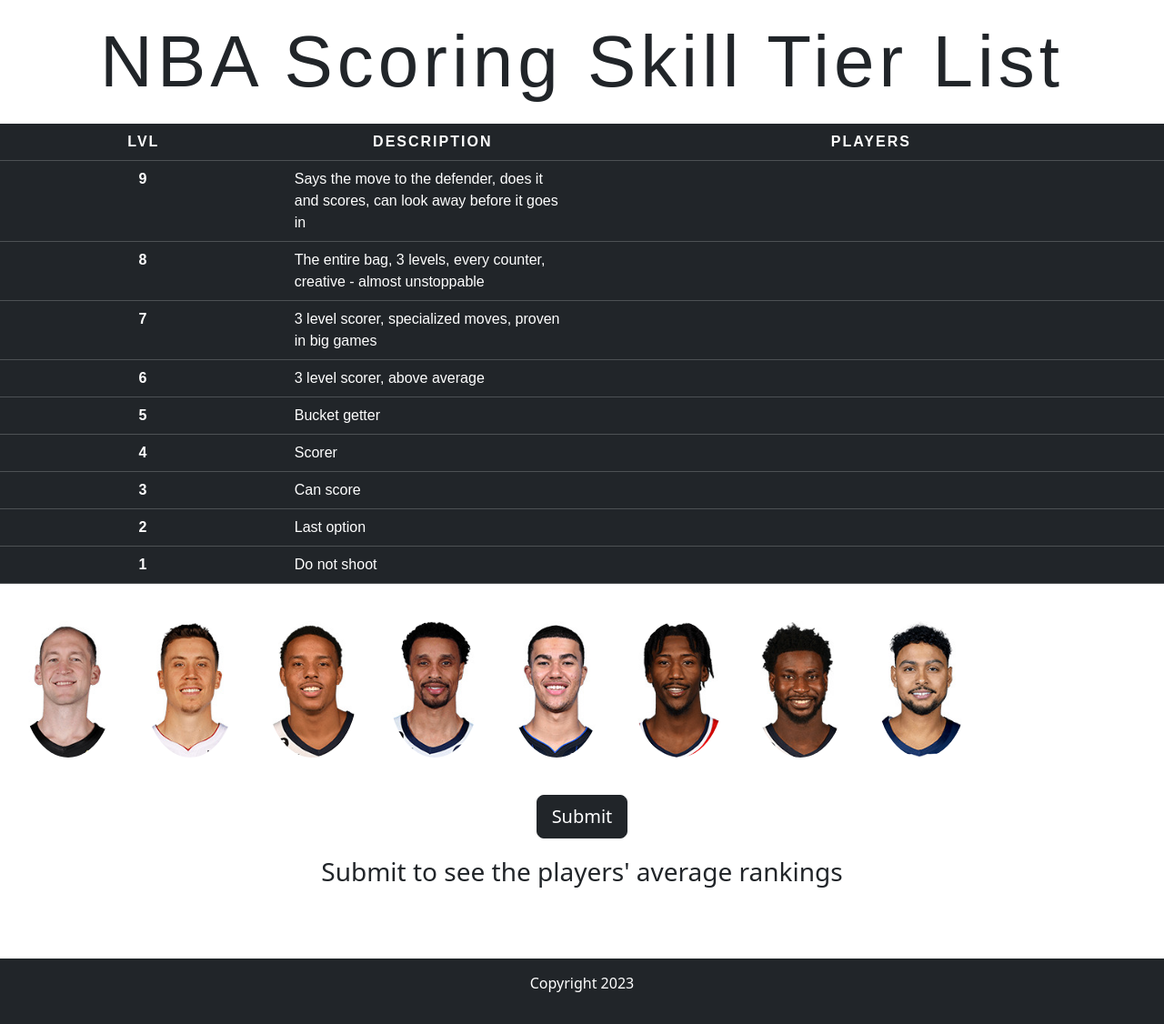
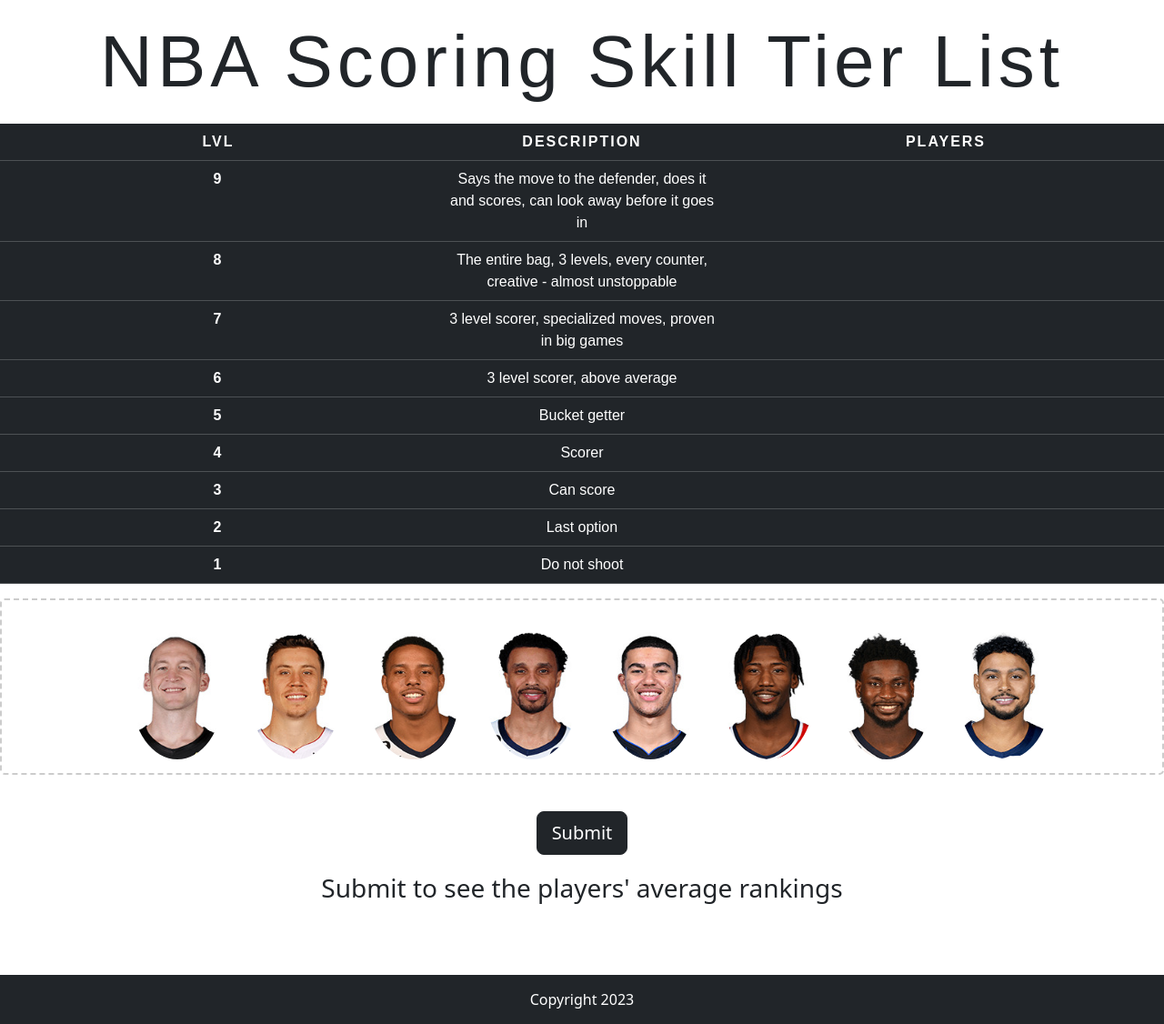
Before and after one commit to austinfu2/NBA-Scoring-Skill-Tier-List, a Flask app: page / in a window 1280 px wide. Shown: the whole page at 91% size. Before the commit the page ends 1091 px from the top, so only its background shows below. Run offline with Flask 3, Linux system fonts and the light colour scheme.

Commit message:
Update styles.css

```diff
--- a/static/styles.css
+++ b/static/styles.css
@@ -9,6 +9,7 @@
   width: 80%;
   background-color: #f7f7f7;
   font-family: Arial, sans-serif;
+    table-layout: fixed;
 }
 
 th {
@@ -17,13 +18,30 @@
   font-weight: bold;
   text-transform: uppercase;
   letter-spacing: 2px;
-  padding: 15px;
+  padding: 1px;
   text-align: center;
 }
 
 td {
   word-wrap:break-word;
   vertical-align: middle;
+    text-align: center;
+      padding: 5px;
+
+}
+.image-container {
+  border: 2px dashed #ccc;
+  border-radius: 5px;
+  display: flex;
+  justify-content: center;
+  align-items: center;
+    padding: 10px;
+}
+
+td .dropzone {
+  display: inline-block;
+  vertical-align: middle;
+  margin-right: 10px;
 }
 
 .image-container.dropzone * {
@@ -31,30 +49,19 @@
   height: 150px;
 }
 
-/* Styling for the player images */
-.image-container.dropzone {
-  position: relative;
-}
-
 .image-container.dropzone img {
   display: block;
-  max-width: 100%;
-  height: auto;
 }
 
 .imagebox {
   position: relative;
-  width: 10%;
-     display: inline-block;
-  flex-basis: calc(33.33% - 20px); /* adjust as needed to get 3 images per row */
+  display:  inline-block;
   margin: 10px;
-  text-align: center;
+    vertical-align: top;
 }
 
 .imagebox img {
-  display: inline-block;
-  height: 80px;
-  weight: 50px;
+  max-width: 100%;
 }
 
 .imagebox:hover p {
@@ -80,12 +87,18 @@
 
 .overlay_text {
   position:absolute;
-  top: 50%;
-  left: 50%;
-  transform: translate(-50%, -50%);
+  top: 0;
+  left: 0;
+  width: 100%;
+  height: 100%;
+  background-size: 50% auto;
   background-color: blue;
   color: white;
   visibility: hidden;
+  text-align: center; /* center the text horizontally */
+  display: flex; /* enable vertical centering */
+  justify-content: center; /* center the text vertically */
+  align-items: center; /* center the text vertically */
 }
 
 /* cta button */
@@ -117,8 +130,3 @@
   font-size: 80px;
   letter-spacing: 5px;
 }
-
-#player-images {
-  display: flex;
-  flex-wrap: wrap;
-}
```
